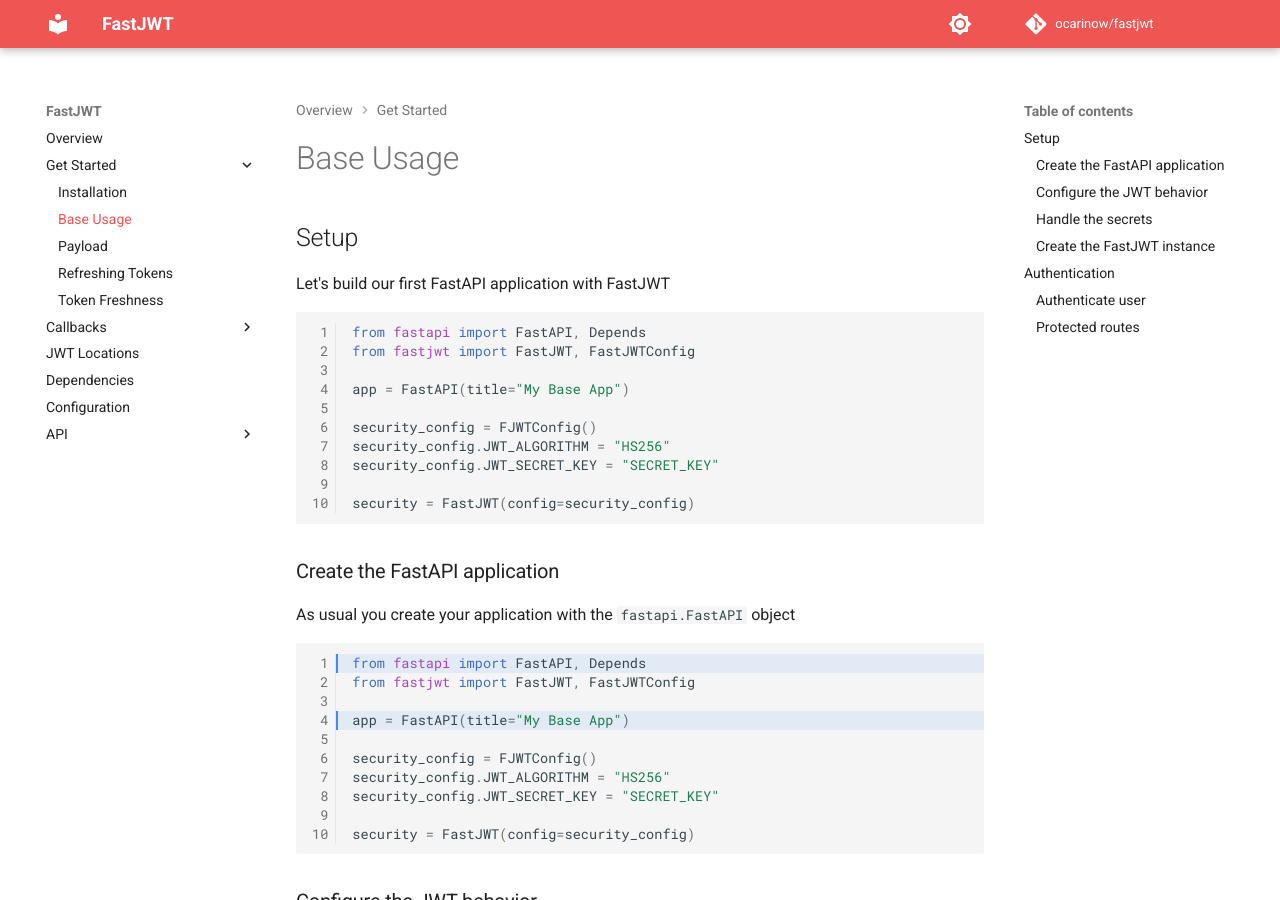
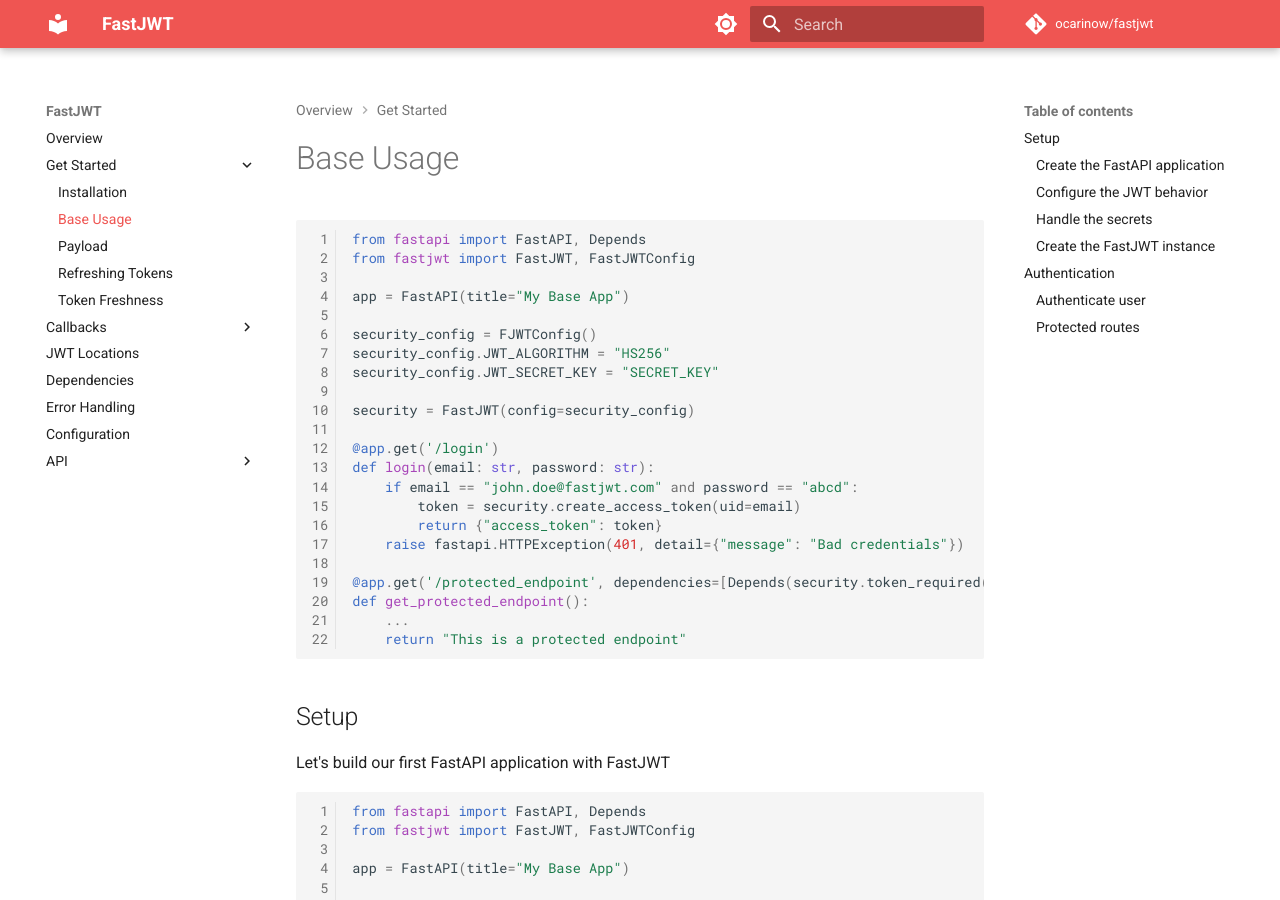
Before and after one commit to ocarinow/fastjwt, an MkDocs documentation site: the page built from docs/get-started/tutorial.md, in a window 1280 px wide and 900 px high. Built offline with MkDocs 1.6.1 and Material for MkDocs 9.7.7, drawn with Linux system fonts in a browser that asks for light colours; comment, search, counter and statistics services are not loaded; some of the changed text lies outside the part shown.

Commit message:
[DOC] improve documentation

````diff
--- a/docs/get-started/tutorial.md
+++ b/docs/get-started/tutorial.md
@@ -1,4 +1,29 @@
 # Base Usage
+
+```py linenums="1"
+from fastapi import FastAPI, Depends
+from fastjwt import FastJWT, FastJWTConfig
+
+app = FastAPI(title="My Base App")
+
+security_config = FJWTConfig()
+security_config.JWT_ALGORITHM = "HS256"
+security_config.JWT_SECRET_KEY = "SECRET_KEY"
+
+security = FastJWT(config=security_config)
+
+@app.get('/login')
+def login(email: str, password: str):
+    if email == "john.doe@fastjwt.com" and password == "abcd":
+        token = security.create_access_token(uid=email)
+        return {"access_token": token}
+    raise fastapi.HTTPException(401, detail={"message": "Bad credentials"})
+
+@app.get('/protected_endpoint', dependencies=[Depends(security.token_required())])
+def get_protected_endpoint():
+    ...
+    return "This is a protected endpoint"
+```
 
 ## Setup
 
@@ -100,7 +125,7 @@
 
 To authenticate a user we create a `/login` route the usual way with FastAPI
 
-```py linenums="14"
+```py linenums="10"
 security = FastJWT(config=security_config)
 
 @app.get('/login')
@@ -132,7 +157,7 @@
 
 Let's work on a simple `GET` route that can only be accessed by authenticated users.
 
-```py linenums="23" hl_lines="1"
+```py linenums="19" hl_lines="1"
 @app.get('/protected_endpoint', dependencies=[Depends(security.token_required())])
 def get_protected_endpoint():
     ...
--- a/mkdocs.yml
+++ b/mkdocs.yml
@@ -23,8 +23,6 @@
       toggle:
         icon: material/brightness-4
         name: Switch to light mode
-plugins:
-  -  mkdocstrings
 markdown_extensions:
   - pymdownx.superfences
   - attr_list
@@ -43,6 +41,9 @@
       pygments_lang_class: true
   - pymdownx.tabbed:
       alternate_style: true
+plugins:
+  - search
+  - mkdocstrings
 nav:
   - Overview: index.md
   - Get Started:
@@ -56,6 +57,7 @@
     - callbacks/token.md
   - JWT Locations: locations.md
   - Dependencies: deps.md
+  - Error Handling: errors.md
   - Configuration: config.md
   - API:
     - api/fastjwt.md
````
Also changed, not shown: docs/errors.md (added, +4 -0 lines).
